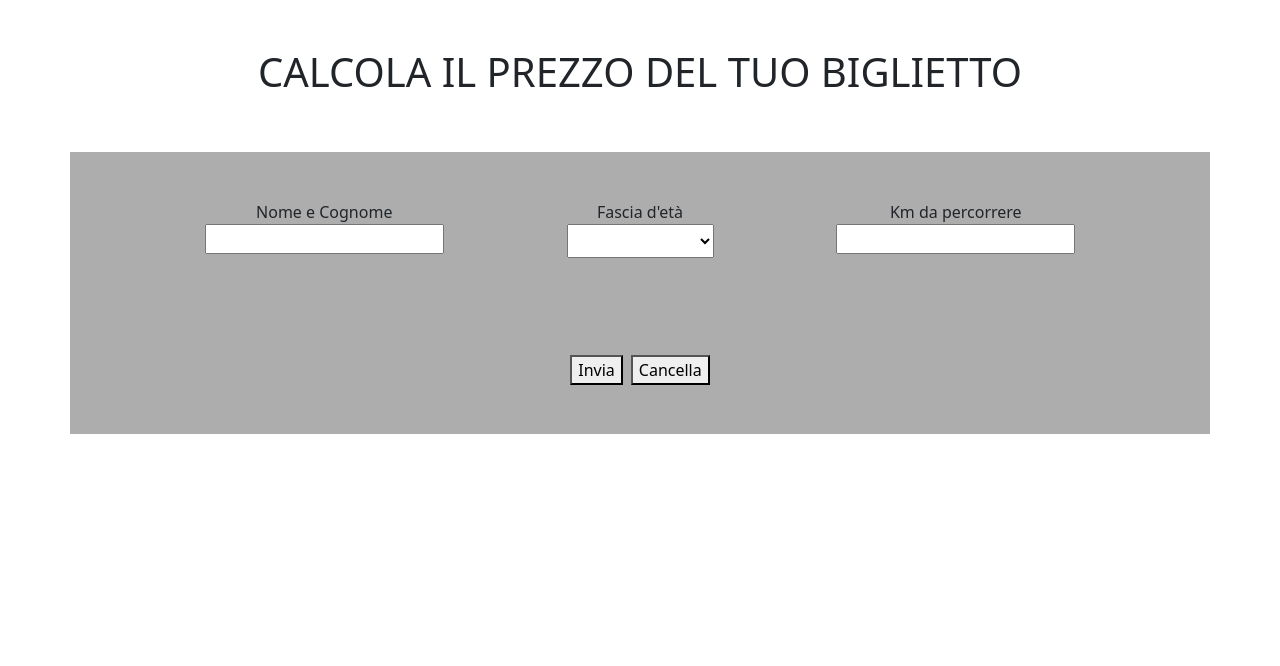
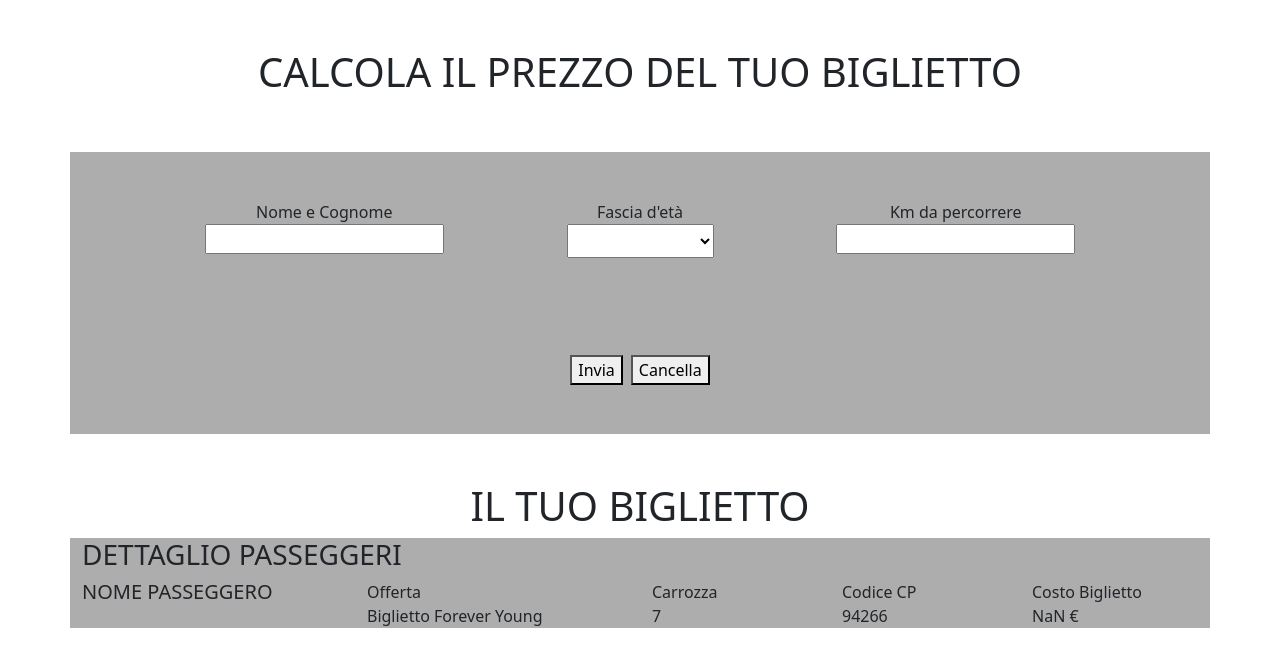
Before and after one commit to silviosalza/js-biglietto-treno-form, a plain HTML site: page index.html in a window 1280 px wide. Both pictures are taken after a click on the button "Invia". Drawn offline with nearby package versions, Linux system fonts and the light colour scheme.

Commit message:
js complete

```diff
--- a/index.html
+++ b/index.html
@@ -47,6 +47,45 @@
         </div>
     </div>
 
+    <h1 class="text-center mt-5">IL TUO BIGLIETTO</h1>
+    <div class="container mt-1">
+        <h3>DETTAGLIO PASSEGGERI</h3>
+        <div class="row">
+            <div class="col-3">
+                <h5>NOME PASSEGGERO</h5>
+                <div id="fullname"></div>
+            </div>
+            <div class="col-3">
+                Offerta
+                <div id="offer"></div>
+            </div>
+            <div class="col-2">
+                Carrozza
+                <div id="coach"></div>
+            </div>
+            <div class="col-2">
+                Codice CP
+                <div id="ticket-num"></div>
+            </div>
+            <div class="col-2">
+                Costo Biglietto
+                <div id="ticket-price"></div>
+            </div>
+          </div>
+
+        </div>
+
+
+
+
+
+
+
+
+
+
+    </div>
+
 
 <script src="js/script.js"></script>
 </body>
--- a/js/script.js
+++ b/js/script.js
@@ -1,46 +1,62 @@
-// Chiedi nome e cognome del passeggero
-// chiedere numero di chilometri da percorrere
-// chiedere età del passeggero
-// il prezzo pieno del biglietto è definito in base ai km (0.21 € al km)
-// applicare uno sconto del 20% per i minorenni
-// applicare uno sconto del 40% per gli over 65.
-
 
 const sumbitBtn = document.getElementById("submit-btn");
 sumbitBtn.addEventListener("click", function() {
 
+// Chiedi nome e cognome del passeggero
     const userNameInput = document.getElementById("user-name");
     const userName = userNameInput.value;
     console.log(userName);
 
+// chiedere età del passeggero
     const userAgeInput = document.getElementById("user-age");
     const userAge = userAgeInput.value;
     console.log(userAge);
 
+// chiedere numero di chilometri da percorrere
     const distanceInput = document.getElementById("distance");
     const distance = parseFloat(distanceInput.value);
     console.log(distance);
 
-
+// il prezzo pieno del biglietto è definito in base ai km (0.21 € al km)
     const priceKm = 0.21;
     let fullPrice = (distance * priceKm);
     console.log(fullPrice);
 
     let result = ""
+    let ticketType = ""
 
+// applicare uno sconto del 20% per i minorenni
+// applicare uno sconto del 40% per gli over 65.
     if (userAge === "under18"){
         const discount = (fullPrice * 20 / 100);
         result = (fullPrice - discount).toFixed(2);
+        ticketType = "Biglietto Young"
         console.log(result);
+
 
     } else if (userAge === "over65"){100
         const discount = (fullPrice * 40 / 100);
         result = (fullPrice - discount).toFixed(2);
         console.log(result);
+        ticketType = "Biglietto Standard"
 
     } else{
-        result = fullPrice
+        result = fullPrice.toFixed(2);
         console.log(result);
+        ticketType = "Biglietto Forever Young"
     }
 
+    //genero numero codice CP e coach
+
+    const CPcode = Math.floor(Math.random() * (99999 - 10000 + 1)) + 10000;
+    console.log(CPcode);
+    const coach = Math.floor(Math.random() * (13 - 1 + 1)) + 1;
+    console.log(coach);
+
+    //stampo output
+    document.getElementById("fullname").innerHTML = userName;
+    document.getElementById("offer").innerHTML = ticketType;
+    document.getElementById("coach").innerHTML = coach;
+    document.getElementById("ticket-num").innerHTML = CPcode;
+    document.getElementById("ticket-price").innerHTML = result + " €";
 });
```
